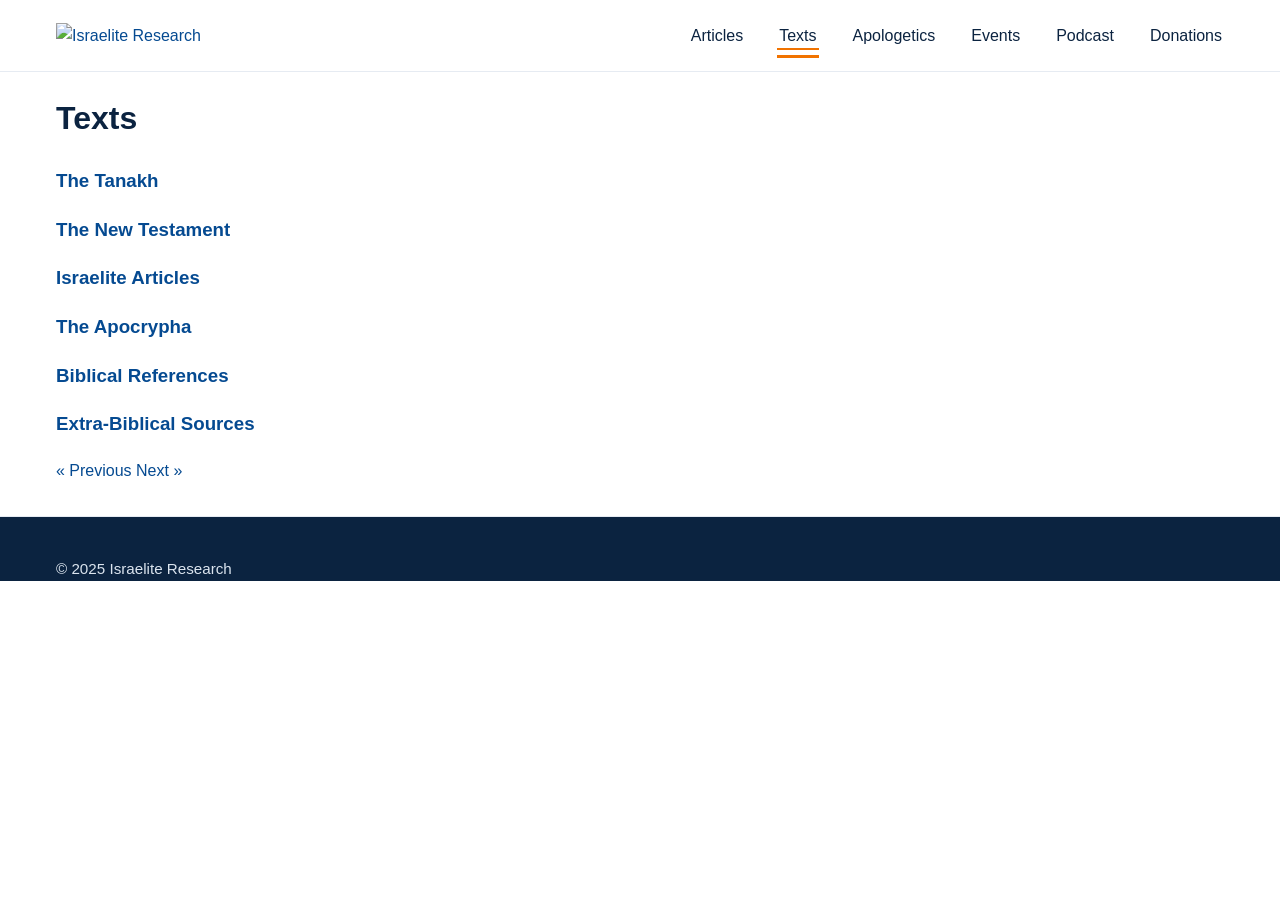
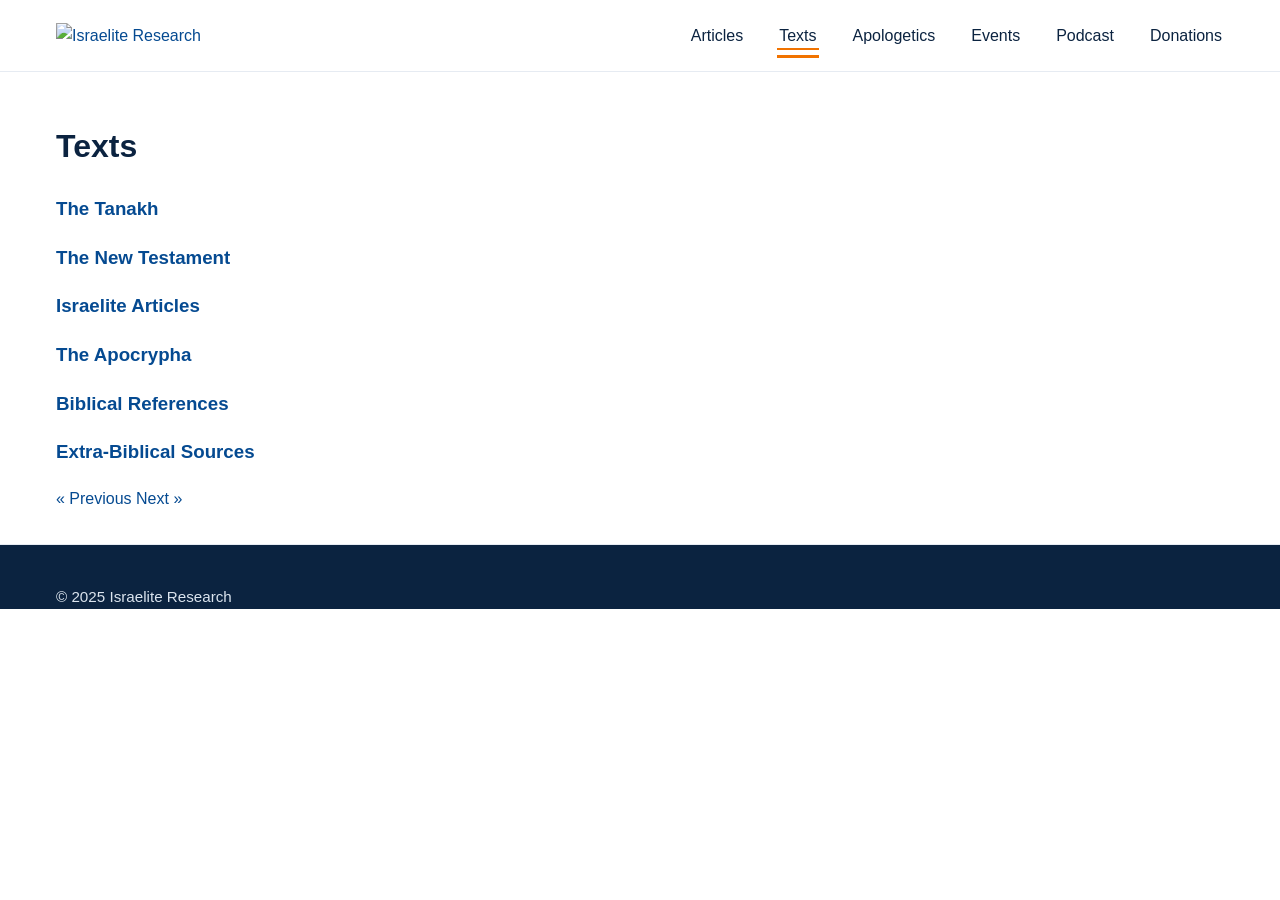

Standardize page top spacing

--- a/styles.css
+++ b/styles.css
@@ -6062,3 +6062,65 @@ html[data-theme="dark"] .breadcrumb .current,
 html[data-theme="dark"] .crumbs .current{
   color:#ffffff !important;
 }
+
+
+/* Global page-top rhythm: match Ologies spacing */
+main.container,
+main.wrap,
+main.page,
+main{
+  padding-top:28px;
+}
+
+#site-header + main,
+#site-header + .container,
+#site-header + .wrap{
+  margin-top:0;
+}
+
+.breadcrumbs,
+.breadcrumb,
+.crumbs{
+  margin-top:0 !important;
+  margin-bottom:18px !important;
+}
+
+.page-hero,
+.hero,
+.hub-hero,
+.app-hero,
+.biblia-hero,
+.dietary-hero,
+.ologies-hero,
+.tanakh-hero{
+  margin-top:0 !important;
+}
+
+/* Keep reader pages tighter because they already have their own premium header rhythm */
+body.reader-page main.container,
+body.reader-page main.wrap,
+body.reader-page main{
+  padding-top:22px;
+}
+
+@media(max-width:700px){
+  main.container,
+  main.wrap,
+  main.page,
+  main{
+    padding-top:22px;
+  }
+
+  .breadcrumbs,
+  .breadcrumb,
+  .crumbs{
+    margin-top:0 !important;
+    margin-bottom:14px !important;
+  }
+
+  body.reader-page main.container,
+  body.reader-page main.wrap,
+  body.reader-page main{
+    padding-top:18px;
+  }
+}
